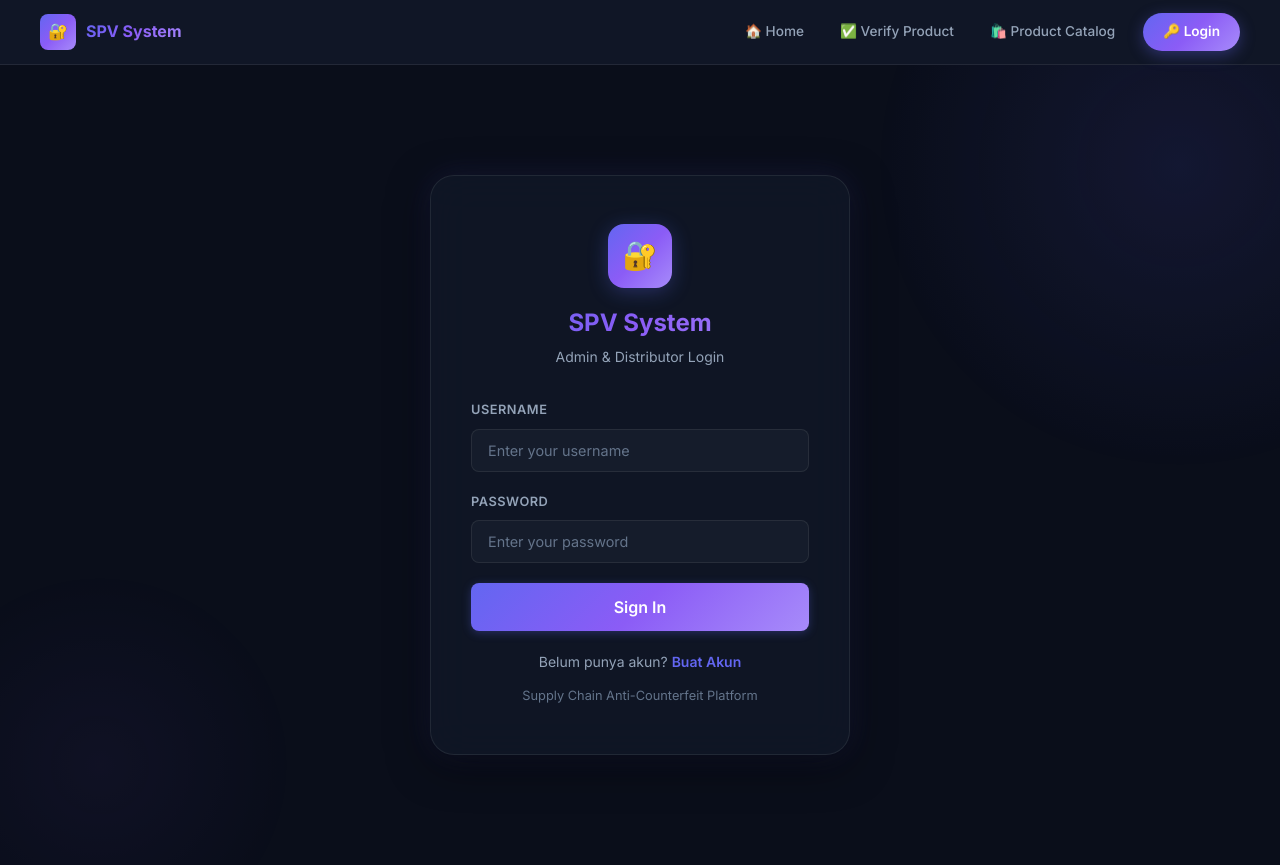
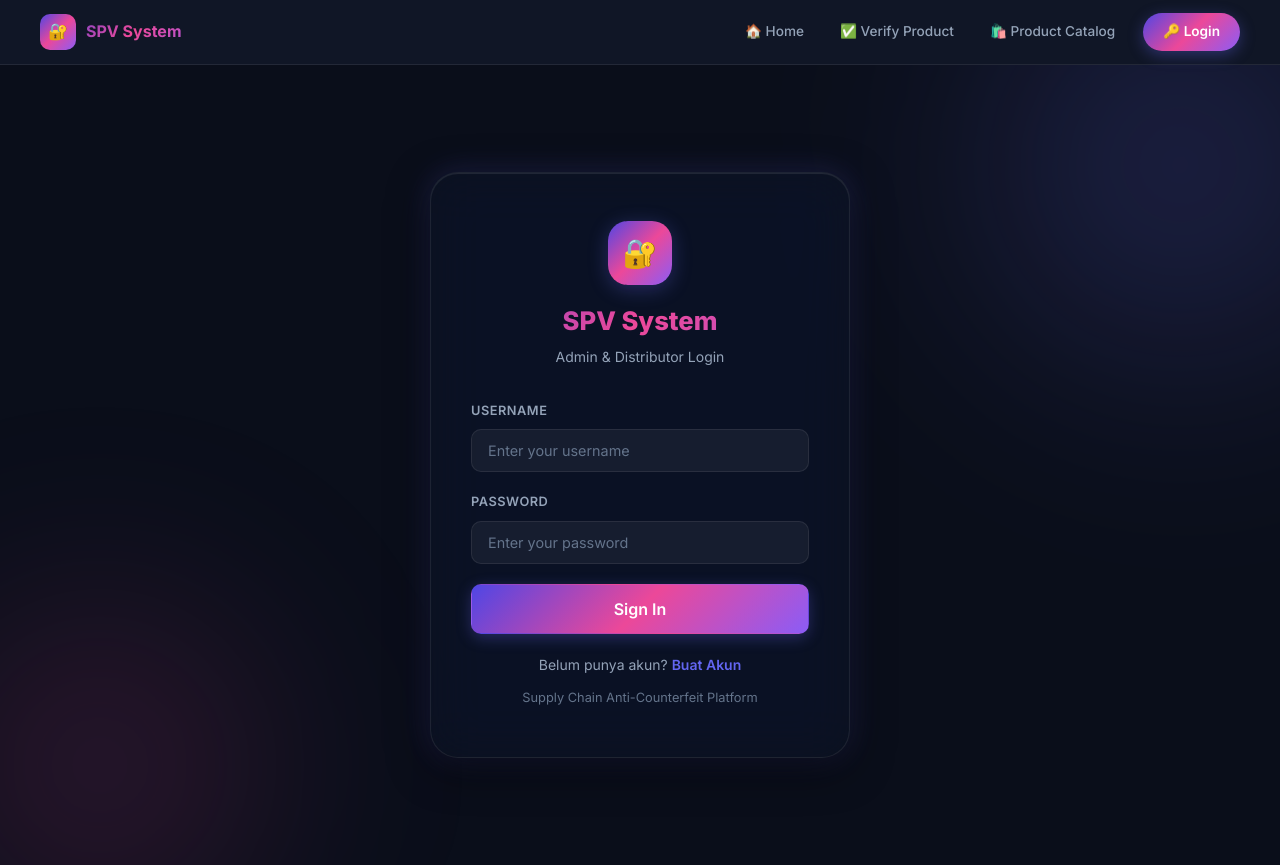
Before and after one commit to Marsellns/DevSecOps-2, a website: page public/login.html in a window 1280 px wide. Drawn offline with Linux system fonts and the light colour scheme.

Commit message:
style: modernize UI with premium glassmorphism and animations

```diff
--- a/public/css/style.css
+++ b/public/css/style.css
@@ -1,17 +1,17 @@
 /* ===== CSS Variables & Design System ===== */
 :root {
     --bg-primary: #0a0e1a;
-    --bg-secondary: #111827;
-    --bg-card: rgba(17, 24, 39, 0.8);
-    --bg-glass: rgba(255, 255, 255, 0.03);
+    --bg-secondary: #0f1524;
+    --bg-card: rgba(17, 24, 39, 0.45);
+    --bg-glass: rgba(255, 255, 255, 0.05);
     --border-color: rgba(255, 255, 255, 0.08);
-    --border-glow: rgba(99, 102, 241, 0.3);
-    --text-primary: #f1f5f9;
+    --border-glow: rgba(99, 102, 241, 0.4);
+    --text-primary: #f8fafc;
     --text-secondary: #94a3b8;
     --text-muted: #64748b;
     --accent-primary: #6366f1;
     --accent-secondary: #8b5cf6;
-    --accent-gradient: linear-gradient(135deg, #6366f1, #8b5cf6, #a78bfa);
+    --accent-gradient: linear-gradient(135deg, #4f46e5, #ec4899, #8b5cf6);
     --success: #10b981;
     --success-bg: rgba(16, 185, 129, 0.1);
     --warning: #f59e0b;
@@ -22,15 +22,19 @@
     --info-bg: rgba(59, 130, 246, 0.1);
     --shadow-sm: 0 1px 3px rgba(0,0,0,0.3);
     --shadow-md: 0 4px 20px rgba(0,0,0,0.4);
-    --shadow-lg: 0 10px 40px rgba(0,0,0,0.5);
-    --shadow-glow: 0 0 30px rgba(99, 102, 241, 0.15);
-    --radius-sm: 8px;
-    --radius-md: 12px;
-    --radius-lg: 16px;
-    --radius-xl: 24px;
-    --transition: all 0.3s cubic-bezier(0.4, 0, 0.2, 1);
+    --shadow-lg: 0 10px 40px rgba(0,0,0,0.6);
+    --shadow-glow: 0 0 30px rgba(99, 102, 241, 0.25);
+    --radius-sm: 10px;
+    --radius-md: 16px;
+    --radius-lg: 20px;
+    --radius-xl: 28px;
+    --transition: all 0.4s cubic-bezier(0.34, 1.56, 0.64, 1);
     --font-family: 'Inter', -apple-system, BlinkMacSystemFont, 'Segoe UI', sans-serif;
     --sidebar-width: 260px;
+}
+
+@keyframes textShine {
+    to { background-position: 200% center; }
 }
 
 /* ===== Reset & Base ===== */
@@ -79,39 +83,43 @@ a:hover { color: var(--accent-secondary); }
     position: absolute;
     width: 600px;
     height: 600px;
-    background: radial-gradient(circle, rgba(99, 102, 241, 0.15), transparent 70%);
+    background: radial-gradient(circle, rgba(99, 102, 241, 0.25), transparent 60%);
     top: -200px;
     right: -200px;
     border-radius: 50%;
-    animation: pulse-glow 4s ease-in-out infinite;
+    filter: blur(80px);
+    animation: pulse-glow 8s ease-in-out infinite;
 }
 
 .login-wrapper::after {
     content: '';
     position: absolute;
-    width: 400px;
-    height: 400px;
-    background: radial-gradient(circle, rgba(139, 92, 246, 0.1), transparent 70%);
-    bottom: -100px;
-    left: -100px;
+    width: 500px;
+    height: 500px;
+    background: radial-gradient(circle, rgba(236, 72, 153, 0.2), transparent 60%);
+    bottom: -150px;
+    left: -150px;
     border-radius: 50%;
-    animation: pulse-glow 5s ease-in-out infinite reverse;
+    filter: blur(80px);
+    animation: pulse-glow 10s ease-in-out infinite reverse;
 }
 
 @keyframes pulse-glow {
-    0%, 100% { transform: scale(1); opacity: 0.5; }
-    50% { transform: scale(1.1); opacity: 1; }
+    0% { transform: scale(1) rotate(0deg); opacity: 0.6; border-radius: 50%; }
+    50% { transform: scale(1.15) rotate(180deg); opacity: 1; border-radius: 35% 65% 55% 45% / 40% 45% 55% 60%; }
+    100% { transform: scale(1) rotate(360deg); opacity: 0.6; border-radius: 50%; }
 }
 
 .login-card {
     background: var(--bg-card);
-    backdrop-filter: blur(20px);
+    backdrop-filter: blur(24px) saturate(180%);
+    -webkit-backdrop-filter: blur(24px) saturate(180%);
     border: 1px solid var(--border-color);
+    box-shadow: inset 0 1px 1px rgba(255, 255, 255, 0.1), var(--shadow-lg), var(--shadow-glow);
     border-radius: var(--radius-xl);
     padding: 48px 40px;
     width: 100%;
     max-width: 420px;
-    box-shadow: var(--shadow-lg), var(--shadow-glow);
     position: relative;
     z-index: 1;
     animation: slideUp 0.6s ease-out;
@@ -141,12 +149,14 @@ a:hover { color: var(--accent-secondary); }
 }
 
 .login-logo h1 {
-    font-size: 1.5rem;
-    font-weight: 700;
+    font-size: 1.6rem;
+    font-weight: 800;
     background: var(--accent-gradient);
+    background-size: 200% auto;
     -webkit-background-clip: text;
     -webkit-text-fill-color: transparent;
     background-clip: text;
+    animation: textShine 4s linear infinite;
 }
 
 .login-logo p {
@@ -364,7 +374,9 @@ a:hover { color: var(--accent-secondary); }
 
 .stat-card {
     background: var(--bg-card);
+    backdrop-filter: blur(16px) saturate(180%);
     border: 1px solid var(--border-color);
+    box-shadow: inset 0 1px 1px rgba(255, 255, 255, 0.05);
     border-radius: var(--radius-md);
     padding: 24px;
     transition: var(--transition);
@@ -378,7 +390,7 @@ a:hover { color: var(--accent-secondary); }
     top: 0;
     left: 0;
     right: 0;
-    height: 3px;
+    height: 4px;
     background: var(--accent-gradient);
     opacity: 0;
     transition: var(--transition);
@@ -386,8 +398,8 @@ a:hover { color: var(--accent-secondary); }
 
 .stat-card:hover {
     border-color: var(--border-glow);
-    box-shadow: var(--shadow-glow);
-    transform: translateY(-2px);
+    box-shadow: inset 0 1px 1px rgba(255, 255, 255, 0.1), var(--shadow-glow);
+    transform: translateY(-6px) scale(1.02);
 }
 
 .stat-card:hover::before {
@@ -431,7 +443,9 @@ a:hover { color: var(--accent-secondary); }
 /* ===== Cards ===== */
 .card {
     background: var(--bg-card);
+    backdrop-filter: blur(16px) saturate(180%);
     border: 1px solid var(--border-color);
+    box-shadow: inset 0 1px 1px rgba(255, 255, 255, 0.05);
     border-radius: var(--radius-md);
     overflow: hidden;
     transition: var(--transition);
@@ -439,6 +453,8 @@ a:hover { color: var(--accent-secondary); }
 
 .card:hover {
     border-color: var(--border-glow);
+    box-shadow: inset 0 1px 1px rgba(255, 255, 255, 0.1), 0 8px 30px rgba(0, 0, 0, 0.5);
+    transform: translateY(-4px);
 }
 
 .card-header {
@@ -510,16 +526,22 @@ select.form-control {
     align-items: center;
     justify-content: center;
     gap: 8px;
-    padding: 10px 20px;
-    border: none;
+    padding: 10px 24px;
+    border: 1px solid transparent;
     border-radius: var(--radius-sm);
     font-family: var(--font-family);
-    font-size: 0.875rem;
+    font-size: 0.9rem;
     font-weight: 600;
     cursor: pointer;
     transition: var(--transition);
     text-decoration: none;
     white-space: nowrap;
+    position: relative;
+    overflow: hidden;
+}
+
+.btn:active:not(:disabled) {
+    transform: translateY(1px) scale(0.96);
 }
 
 .btn:disabled {
@@ -530,12 +552,26 @@ select.form-control {
 .btn-primary {
     background: var(--accent-gradient);
     color: white;
-    box-shadow: 0 2px 10px rgba(99, 102, 241, 0.3);
+    box-shadow: 0 4px 15px rgba(99, 102, 241, 0.3);
+}
+
+.btn-primary::after {
+    content: '';
+    position: absolute;
+    top: 0; left: -100%;
+    width: 50%; height: 100%;
+    background: linear-gradient(90deg, transparent, rgba(255,255,255,0.2), transparent);
+    transition: var(--transition);
+}
+
+.btn-primary:hover:not(:disabled)::after {
+    left: 100%;
+    transition: left 0.6s ease;
 }
 
 .btn-primary:hover:not(:disabled) {
-    transform: translateY(-1px);
-    box-shadow: 0 4px 20px rgba(99, 102, 241, 0.4);
+    transform: translateY(-2px);
+    box-shadow: 0 8px 25px rgba(99, 102, 241, 0.5);
 }
 
 .btn-secondary {
@@ -1145,9 +1181,11 @@ tr:hover td {
     font-size: 1rem;
     font-weight: 700;
     background: var(--accent-gradient);
+    background-size: 200% auto;
     -webkit-background-clip: text;
     -webkit-text-fill-color: transparent;
     background-clip: text;
+    animation: textShine 4s linear infinite;
 }
 
 .public-nav-links {
@@ -1232,23 +1270,25 @@ tr:hover td {
     position: absolute;
     width: 700px;
     height: 700px;
-    background: radial-gradient(circle, rgba(99, 102, 241, 0.12), transparent 70%);
+    background: radial-gradient(circle, rgba(99, 102, 241, 0.15), transparent 60%);
     top: -250px;
     right: -200px;
     border-radius: 50%;
-    animation: pulse-glow 4s ease-in-out infinite;
+    filter: blur(80px);
+    animation: pulse-glow 8s ease-in-out infinite;
 }
 
 .landing-hero::after {
     content: '';
     position: absolute;
-    width: 500px;
-    height: 500px;
-    background: radial-gradient(circle, rgba(139, 92, 246, 0.08), transparent 70%);
+    width: 600px;
+    height: 600px;
+    background: radial-gradient(circle, rgba(236, 72, 153, 0.12), transparent 60%);
     bottom: -150px;
     left: -100px;
     border-radius: 50%;
-    animation: pulse-glow 5s ease-in-out infinite reverse;
+    filter: blur(80px);
+    animation: pulse-glow 10s ease-in-out infinite reverse;
 }
 
 .hero-content {
@@ -1282,9 +1322,11 @@ tr:hover td {
 
 .gradient-text {
     background: var(--accent-gradient);
+    background-size: 200% auto;
     -webkit-background-clip: text;
     -webkit-text-fill-color: transparent;
     background-clip: text;
+    animation: textShine 4s linear infinite;
 }
 
 .hero-subtitle {
@@ -1319,7 +1361,9 @@ tr:hover td {
 
 .feature-card {
     background: var(--bg-card);
+    backdrop-filter: blur(16px) saturate(180%);
     border: 1px solid var(--border-color);
+    box-shadow: inset 0 1px 1px rgba(255, 255, 255, 0.05);
     border-radius: var(--radius-md);
     padding: 32px 24px;
     text-align: center;
@@ -1334,8 +1378,8 @@ tr:hover td {
 
 .feature-card:hover {
     border-color: var(--border-glow);
-    box-shadow: var(--shadow-glow);
-    transform: translateY(-4px);
+    box-shadow: inset 0 1px 1px rgba(255, 255, 255, 0.1), 0 10px 40px rgba(0, 0, 0, 0.4);
+    transform: translateY(-8px) scale(1.02);
 }
 
 .feature-icon {
```
Also changed, not shown: 1 other file.
